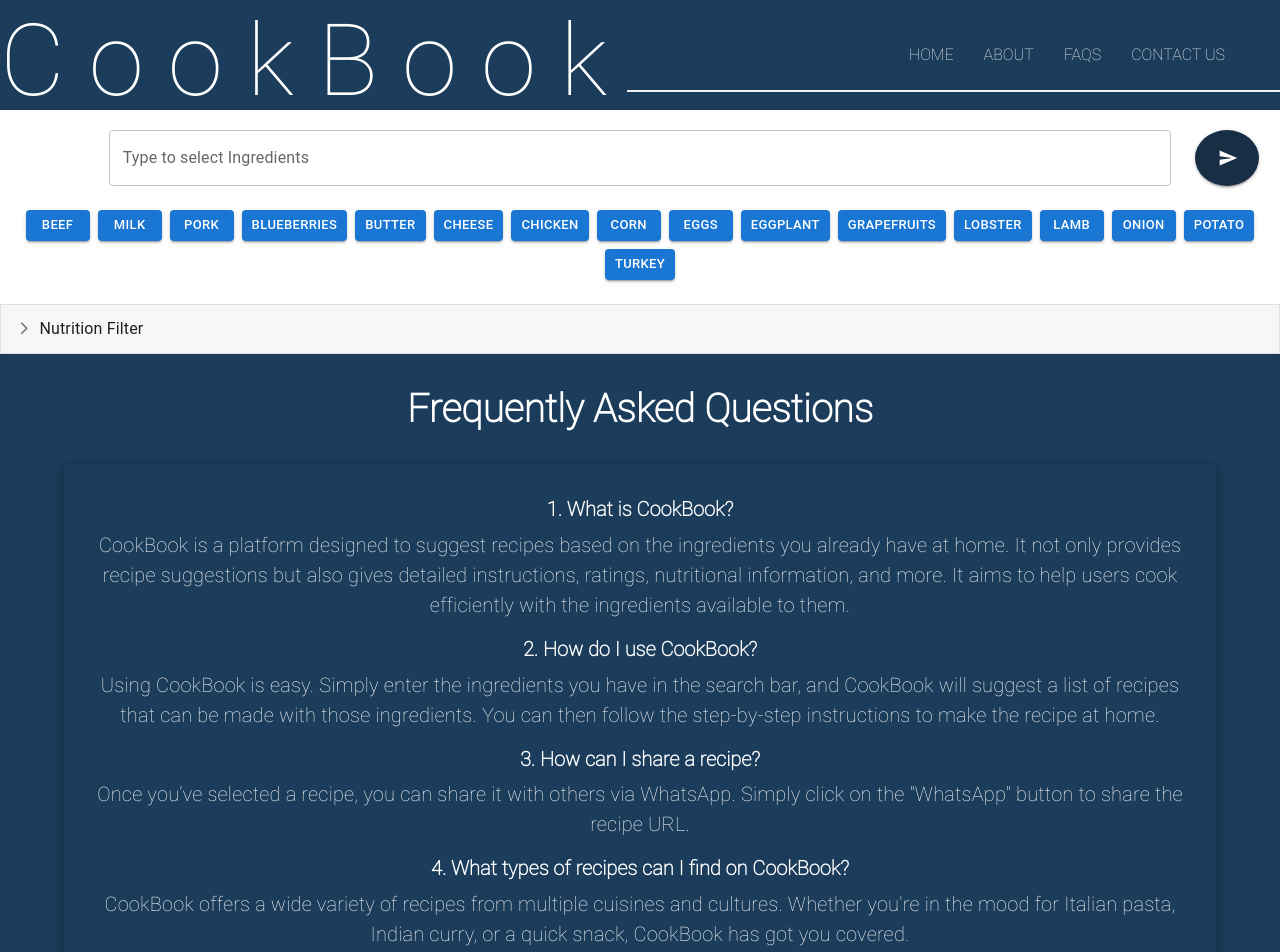
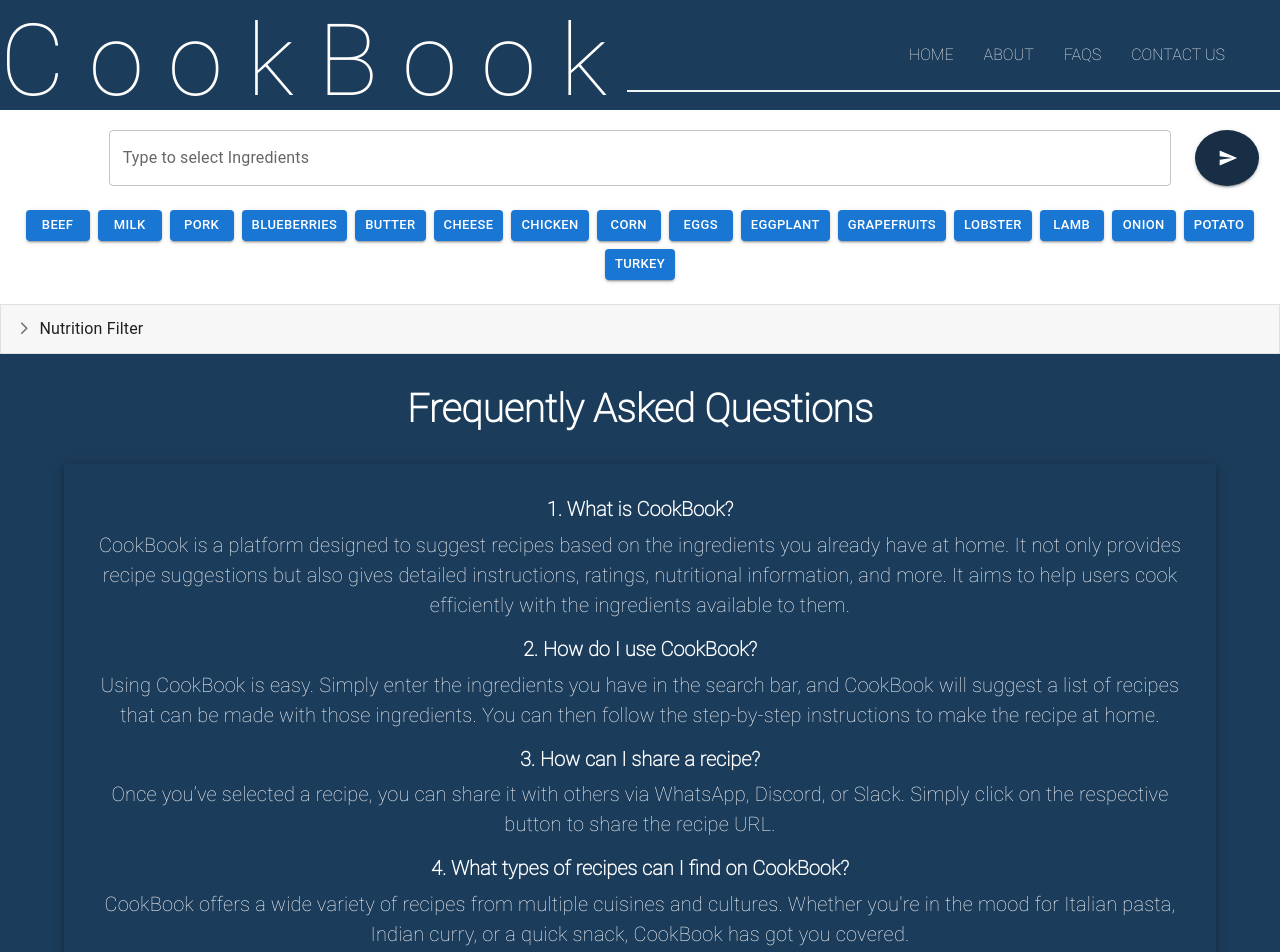
Before and after one commit to Software-Engineering-2024-Group/my-cookbook, a React (Create React App) app in the folder frontend/: page /faq in a window 1280 px wide. Shown: the top 952 px of the page. Built offline with nearby package versions, Linux system fonts and the light colour scheme.

Commit message:
resolved #16.

```diff
--- a/frontend/src/features/AppContent/HomePage/FAQPage.tsx
+++ b/frontend/src/features/AppContent/HomePage/FAQPage.tsx
@@ -96,8 +96,8 @@ const FAQPage = () => {
             sx={{ fontFamily: 'RobotoThin', fontSize: '20px' }}
           >
             Once you’ve selected a recipe, you can share it with others via
-            WhatsApp. Simply click on the "WhatsApp" button to share the recipe
-            URL.
+            WhatsApp, Discord, or Slack. Simply click on the respective button
+            to share the recipe URL.
           </Typography>
         </div>
 
```
